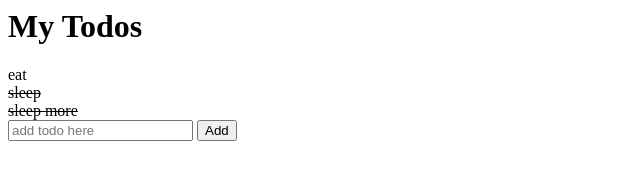
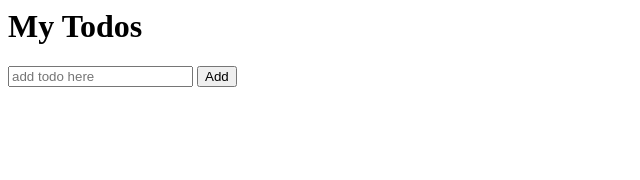
Before and after one commit to AnikoBorosova/js-pazmany, a plain HTML site: page Lesson2/gy_index2.html in a window 1280 px wide. Shown: the whole page, without its empty margins (0-640 px from the left). Drawn offline with Linux system fonts and the light colour scheme.

Commit message:
minor change

```diff
--- a/Lesson2/gy_index2.html
+++ b/Lesson2/gy_index2.html
@@ -8,6 +8,6 @@
         </div>
         <input id="todo-input" placeholder="add todo here" />
         <button id="add-button">Add</button>
-        <script src="index.js"></script>
+        <script src="gy_index.js"></script>
     </body>
 </html>
--- a/Lesson2/index.js
+++ b/Lesson2/index.js
@@ -74,7 +74,7 @@ if (savedJson) {
 	}
 }
 
-addTodo({
+/*addTodo({
 	label: "eat",
 	done: false
 });
@@ -87,4 +87,4 @@ addTodo({
 addTodo({
 	label: "sleep more",
 	done: true
-});
+});*/
```
